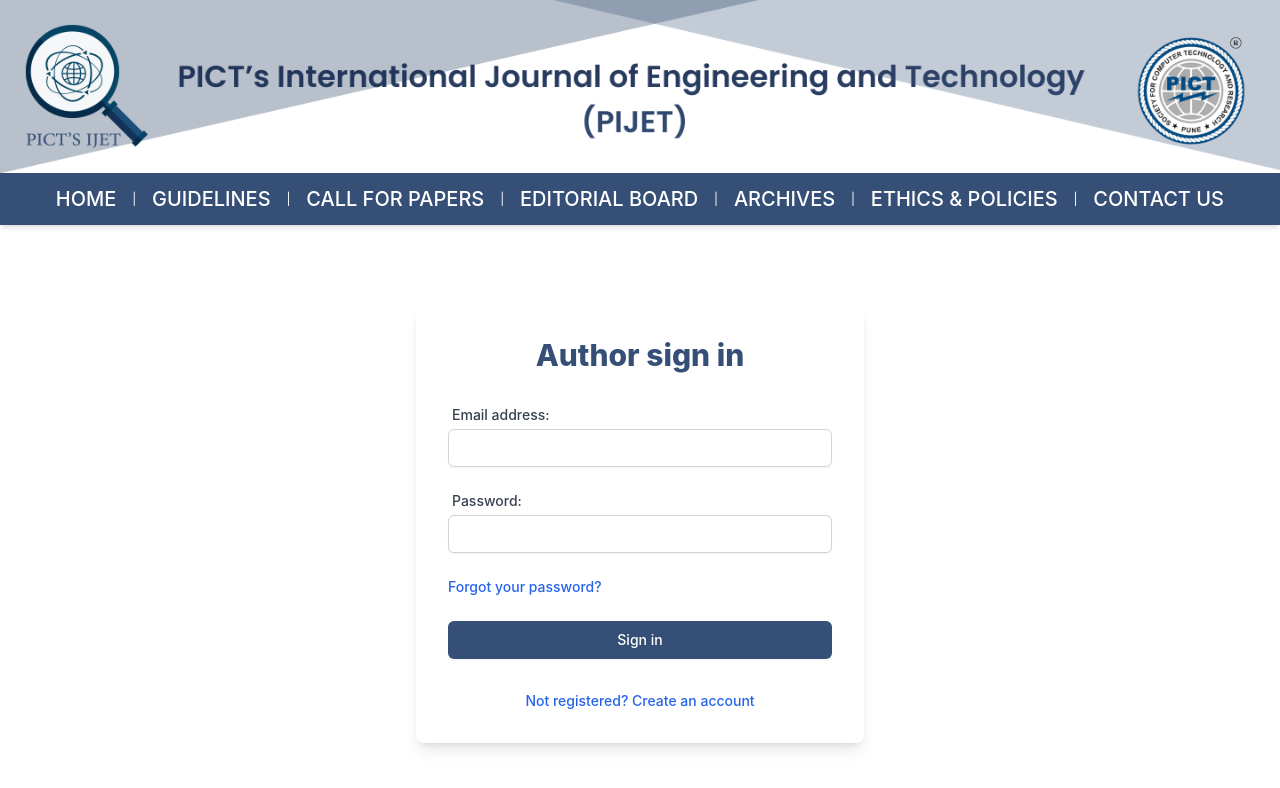
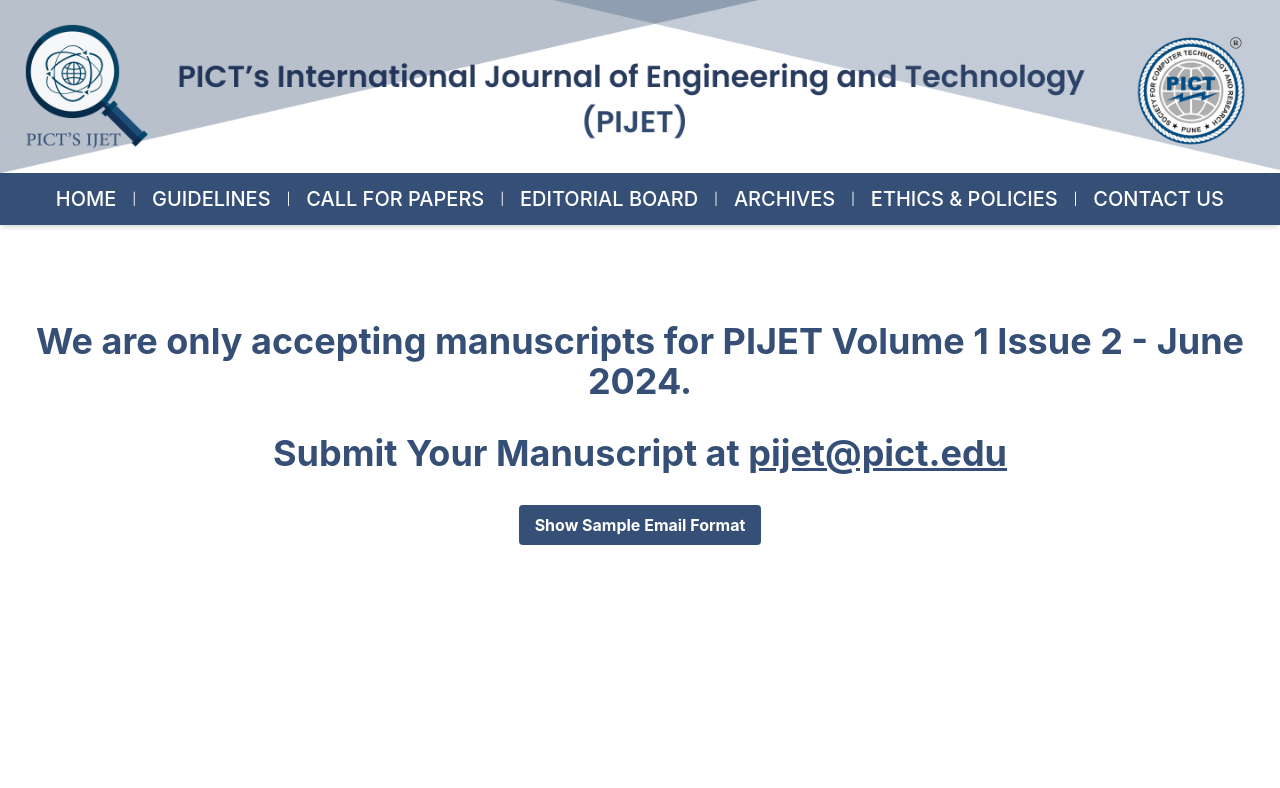
Before and after one commit to Gayatrii12/PIJET, a React (Create React App) app: page /register in a window 1280 px wide. Before the commit this address led to /login. Shown: the top 788 px of the page. Built offline with nearby package versions, Linux system fonts and the light colour scheme.

Commit message:
disabled register form

```diff
--- a/src/App.js
+++ b/src/App.js
@@ -16,6 +16,7 @@ import NotFound from './pages/NotFound';
 import Login from './pages/Login';
 import Submitted from './pages/Submitted';
 import Developers from './pages/Developers';
+import Accept from './pages/Accept';
 function App() {
   return (
 
@@ -31,7 +32,7 @@ function App() {
             <Route path="/ethics-policies" element={<EthicsAndPolicies />} />
             <Route path="/archives" element={<Archive />} />
             <Route path="/contact-us" element={<ContactUs />} />
-            <Route path="/register" element={<Register />} />
+            <Route path="/register" element={<Accept />} />
             <Route path="/login" element={<Login />} />
             <Route path="/submitted/:regId" element={<Submitted />} />
             <Route path="*" element={<NotFound />} />
--- /dev/null
+++ b/src/pages/Accept.js
@@ -0,0 +1,90 @@
+import React, { useState } from "react";
+
+const Accept = () => {
+  const [showSampleEmail, setShowSampleEmail] = useState(false);
+
+  const emailBody = `
+  Dear PIJET Editorial Team,
+
+  Please find below the details of my manuscript submission for
+  PIJET Volume 1 Issue 2 - June 2024:
+
+  Paper Title: [Enter Paper Title Here]
+
+  Author List:
+  1. [Author Name], [Organisation], [Author Email]
+  2. [Author Name], [Organisation], [Author Email]
+  3. [Author Name], [Organisation], [Author Email]
+  (Include as many authors as necessary)
+
+  Thank you for considering my manuscript for publication.
+
+  Best regards,
+  [Your Name]
+  [Your Contact Information]
+  `.trim();
+
+  const mailToLink = `mailto:pijet@pict.edu?subject=Paper%20Submission%20for%20Volume%201%20Issue%202%20-%20June%202024&body=${encodeURIComponent(
+    emailBody
+  )}`;
+
+  const sampleEmail = `
+    Dear PIJET Editorial Team,
+
+    Please find below the details of my manuscript submission for
+    PIJET Volume 1 Issue 2 - June 2024:
+
+    Paper Title: [Enter Paper Title Here]
+
+    Author List:
+    1. [Author Name], [Organisation], [Author Email]
+    2. [Author Name], [Organisation], [Author Email]
+    3. [Author Name], [Organisation], [Author Email]
+    (Include as many authors as necessary)
+
+    Thank you for considering my manuscript for publication.
+
+    Best regards,
+    [Your Name]
+    [Your Contact Information]
+  `;
+
+  return (
+    <div className="my-24">
+      <h3 className="text-pijet-blue text-4xl font-bold">
+        We are only accepting manuscripts for PIJET Volume 1 Issue 2 - June
+        2024.
+      </h3>
+      <h3 className="text-pijet-blue text-4xl font-bold my-8">
+        Submit Your Manuscript at{" "}
+        <a href={mailToLink} className="underline">
+          pijet@pict.edu
+        </a>
+      </h3>
+      <button
+        onClick={() => setShowSampleEmail(!showSampleEmail)}
+        className="bg-pijet-blue text-white font-bold py-2 px-4 rounded"
+      >
+        {showSampleEmail ? "Hide" : "Show"} Sample Email Format
+      </button>
+      {showSampleEmail && (
+        <div>
+          <div className="mt-8 mx-auto bg-gray-100 w-3/5 p-4 border rounded">
+            <pre className="whitespace-pre-wrap text-left">{sampleEmail}</pre>
+          </div>
+          <div>
+            <h3 className="text-pijet-blue text-2xl mt-2 font-bold">
+              Please replace the placeholders with your manuscript details.
+            </h3>
+            {/* Note: Make sure to attach your manuscript pdf with the email */}
+            <h4 className="text-pijet-blue text-xl my-2 font-bold">
+              Note: Make sure to attach your manuscript pdf with the email.
+            </h4>
+          </div>
+        </div>
+      )}
+    </div>
+  );
+};
+
+export default Accept;
--- a/src/pages/Register.js
+++ b/src/pages/Register.js
@@ -6,7 +6,7 @@ import axios from "axios";
 
 import Author from "../components/author";
 import "./register.css";
-import Rnavbar from "../components/Register_Navbar";
+// import Rnavbar from "../components/Register_Navbar";
 
 const Register = () => {
   const [isOpen, setIsOpen] = useState(false);
@@ -167,6 +167,9 @@ const Register = () => {
         <h3 className=" text-pijet-blue text-xl font-bold ">
           We are only accepting manuscripts for PIJET Volume 1 Issue 2 - June
           2024.
+        </h3>
+        <h3 className=" text-pijet-blue text-xl font-bold ">
+          Submit Your Manuscript at <a href="mailto:pijet@pict.edu">pijet@pict.edu</a>
         </h3>
       </div>
       {/* <div className="w-full flex justify-end pr-20">
```
